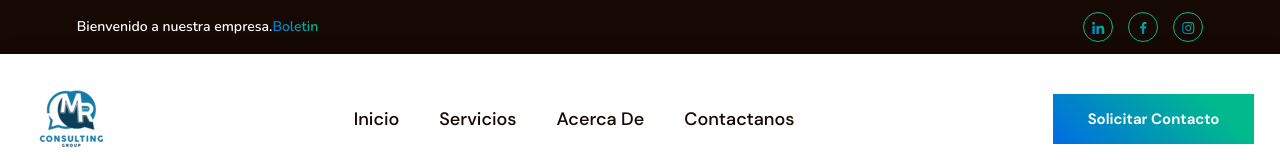
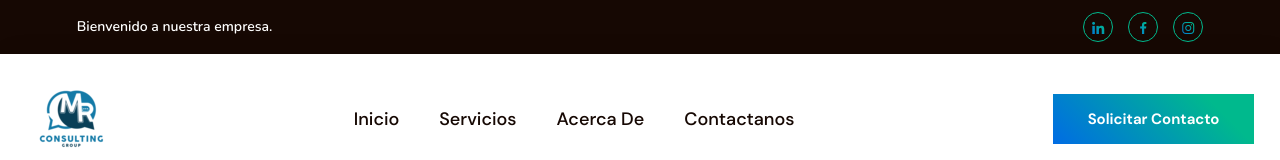
Before and after one commit to pvarela-source/PW-Mr-Group, a Next.js app: page /faq in a window 1280 px wide. Shown: the top 160 px of the page. Built offline with nearby package versions, Linux system fonts and the light colour scheme.

Commit message:
se agregan cambios para Header y MainLayout

```diff
--- a/src/components/header/Header3.jsx
+++ b/src/components/header/Header3.jsx
@@ -71,9 +71,9 @@ function Header3() {
         <div className="topbar-left">
           <h6>
             Bienvenido a nuestra empresa.
-            <Link legacyBehavior href="/faq">
+            {/* <Link legacyBehavior href="/faq">
               <a>Boletin</a>
-            </Link>
+            </Link> */}
           </h6>
         </div>
         <div className="topbar-right">
--- a/src/layout/MainLayout.jsx
+++ b/src/layout/MainLayout.jsx
@@ -12,7 +12,7 @@ function MainLayout({ children }) {
     <>
       <Head>
        <title>MrGroup - MR Consulting Group</title>
-       <meta name="description" content="Generated by create next app" />
+       <meta name="description" content="Soluciones inteligentes para desafíos complejos." />
        <link rel="icon" href="assets/images/MrConsultingGroup/icono/mrcgr_svg01.svg" />
       </Head>
       {/* <Topbar1 /> */}
```
